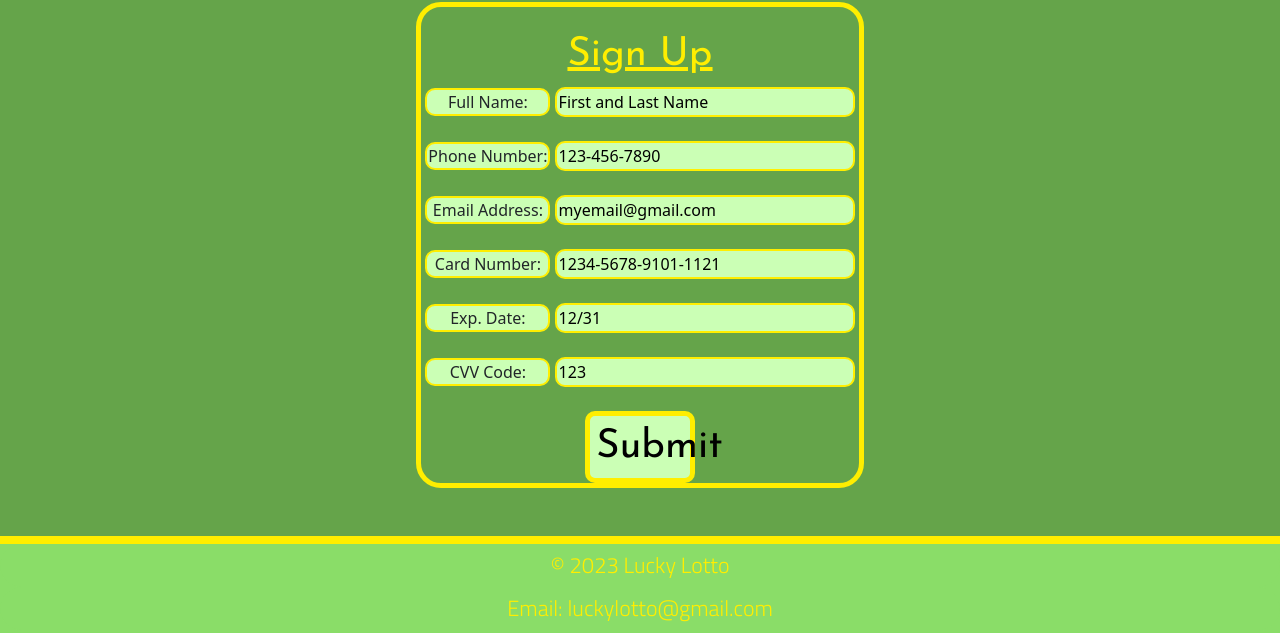
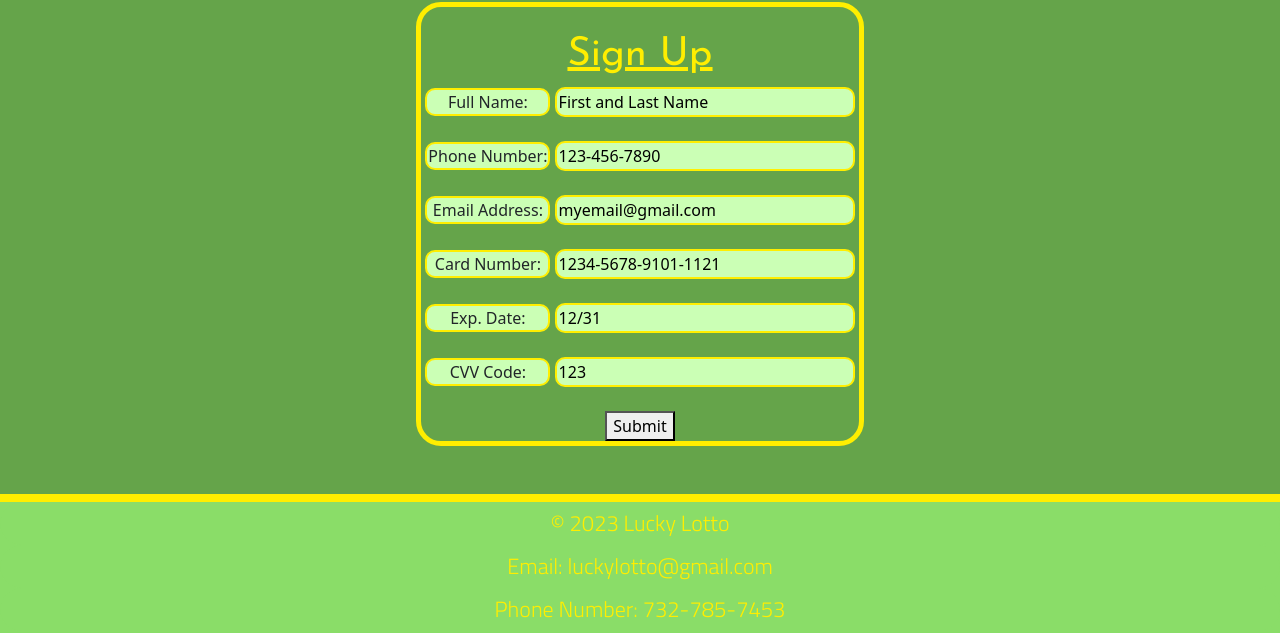
Before and after one commit to Bwinecoor/LuckyLotto, a plain HTML site: page index.html in a window 1280 px wide. Shown: the part 1271-1904 px from the top of the page. Drawn offline with nearby package versions, Linux system fonts and the light colour scheme.

Commit message:
Update index.html

```diff
--- a/index.html
+++ b/index.html
@@ -96,7 +96,7 @@
                         value="123" onfocus="clearCVV();" onblur="resetCVV();">
                     <br>
                     <br>
-                    <button class="submitbutton col-md-3" href="index.html">Submit</button>
+            <a href="index.html"><button type="button" onclick="alert('Purchase Successful')">Submit</button></a>
 
                 </fieldset>
             </form>
```
